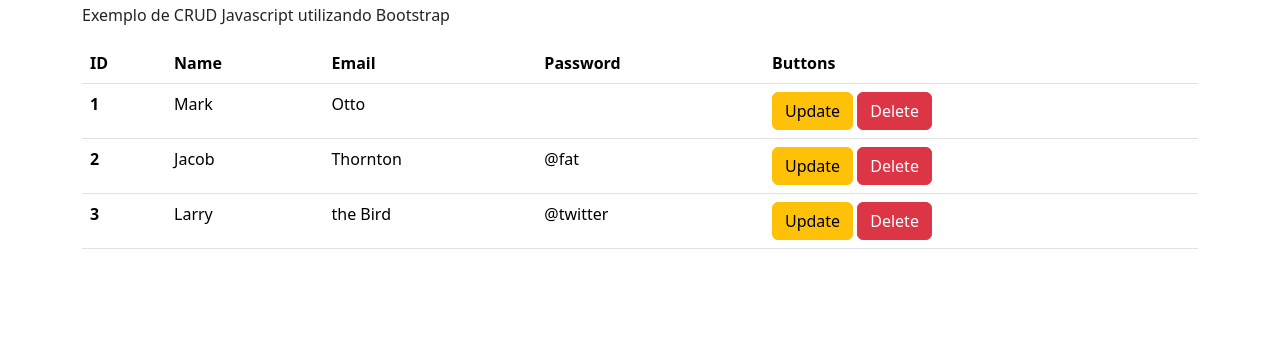
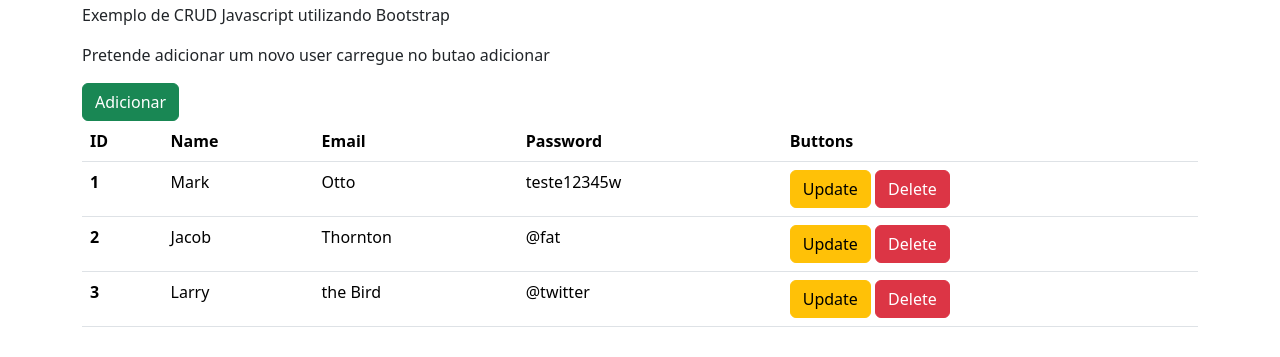
Before and after one commit to henriqueolivgp/SistemaCRUD, a plain HTML site: page Index.html in a window 1280 px wide. Shown: the part 79-436 px from the top of the page. Drawn offline with nearby package versions, Linux system fonts and the light colour scheme.

Commit message:
add button adicionar

```diff
--- a/Index.html
+++ b/Index.html
@@ -14,6 +14,7 @@
         <div class="text-box">
             <h1>Registo de users</h1>
             <p>Exemplo de CRUD Javascript utilizando Bootstrap</p>
+            <p>Pretende adicionar um novo user carregue no butao adicionar</p><a><button type="button" class="btn btn-success">Adicionar</button></a>
         </div>
         <table class="table">
           <thead>
@@ -30,7 +31,7 @@
               <th scope="row">1</th>
               <td>Mark</td>
               <td>Otto</td>
-              <td></td>
+              <td>teste12345w</td>
               <td>
                 <a href="#"><button type="button" class="btn btn-warning">Update</button></a>
                 <a href="#"><button type="button" class="btn btn-danger">Delete</button></a>
```
